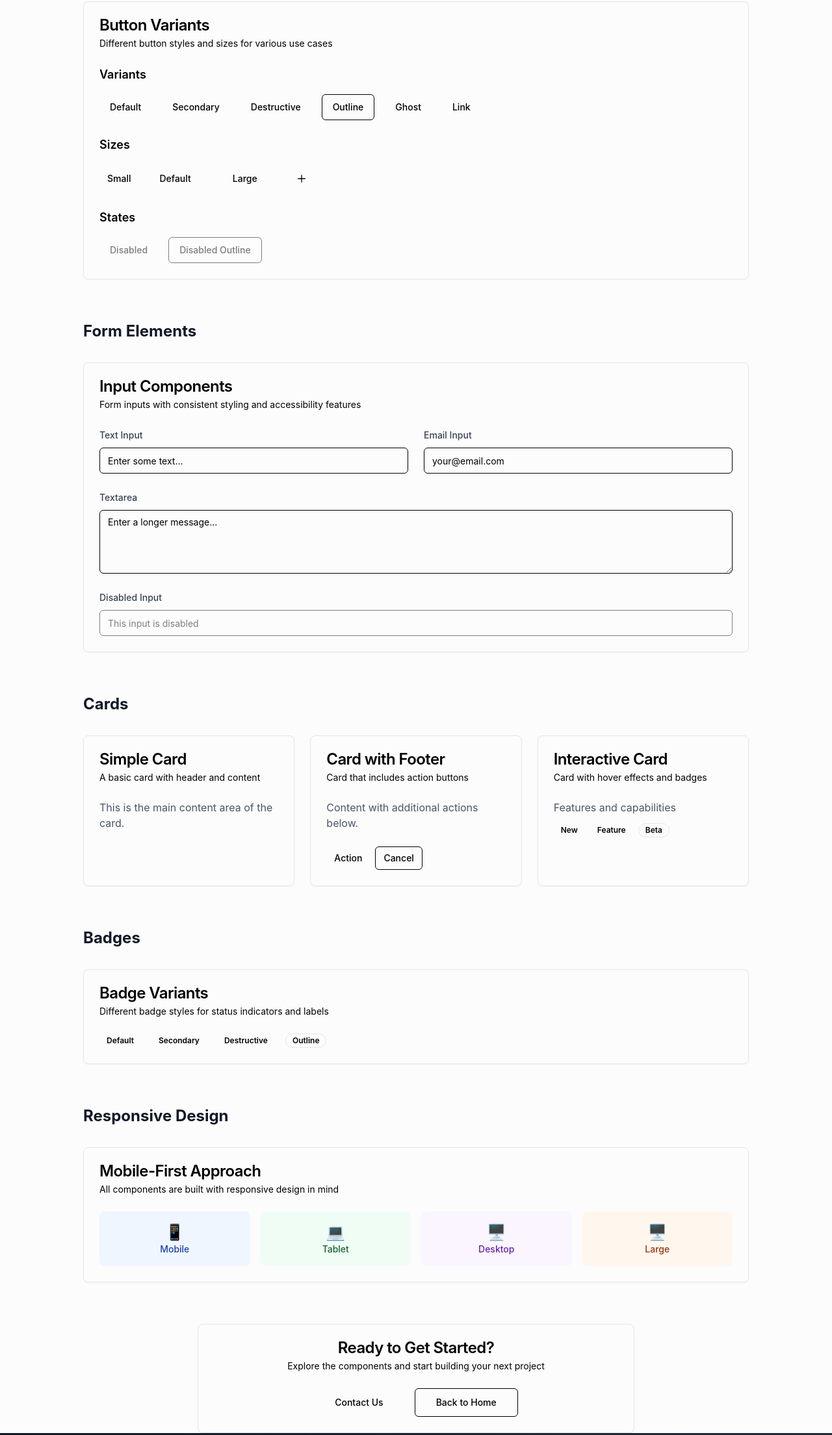
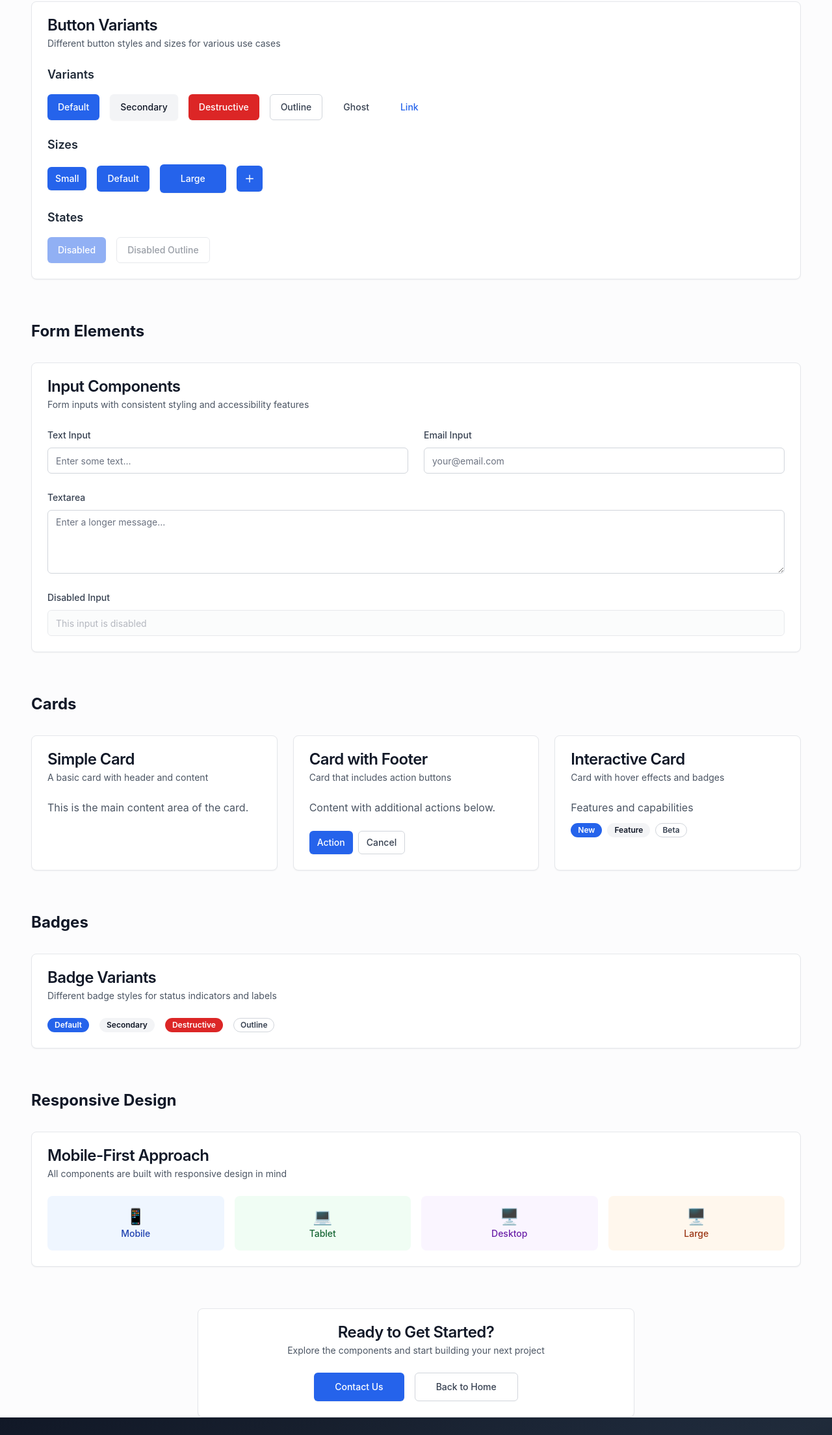
Before and after one commit to bpolitiadis/astro-leadwave-boilerplate, an Astro site: page /components in a window 1280 px wide. Shown: the part 335-2544 px from the top of the page at 65% size. Built offline with nearby package versions, Linux system fonts and the light colour scheme; Astro itself is replaced by a stand-in of ours.

Commit message:
feat: update UI components for improved styling and consistency
- Revise Badge, Button, Card, Input, Textarea components for enhanced visual appeal
- Update color schemes and hover effects for better user interaction
- Ensure consistent use of Tailwind utilities across components
- Adjust layout in components page for improved responsiveness

```diff
--- a/src/components/ui/Badge.astro
+++ b/src/components/ui/Badge.astro
@@ -9,13 +9,13 @@ const {
   class: className = ''
 } = Astro.props
 
-const baseClasses = 'inline-flex items-center rounded-full border px-2.5 py-0.5 text-xs font-semibold transition-colors focus:outline-none focus:ring-2 focus:ring-ring focus:ring-offset-2'
+const baseClasses = 'inline-flex items-center rounded-full border px-2.5 py-0.5 text-xs font-semibold transition-colors focus:outline-none focus:ring-2 focus:ring-blue-500 focus:ring-offset-2'
 
 const variants = {
-  default: 'border-transparent bg-primary text-primary-foreground hover:bg-primary/80',
-  secondary: 'border-transparent bg-secondary text-secondary-foreground hover:bg-secondary/80',
-  destructive: 'border-transparent bg-destructive text-destructive-foreground hover:bg-destructive/80',
-  outline: 'text-foreground'
+  default: 'border-transparent bg-blue-600 text-white hover:bg-blue-700',
+  secondary: 'border-transparent bg-gray-100 text-gray-900 hover:bg-gray-200',
+  destructive: 'border-transparent bg-red-600 text-white hover:bg-red-700',
+  outline: 'border-gray-300 bg-white text-gray-700 hover:bg-gray-50'
 }
 
 const classes = `${baseClasses} ${variants[variant]} ${className}`
--- a/src/components/ui/Button.astro
+++ b/src/components/ui/Button.astro
@@ -24,15 +24,15 @@ const {
   ...rest
 } = Astro.props
 
-const baseClasses = 'inline-flex items-center justify-center whitespace-nowrap rounded-md text-sm font-medium ring-offset-background transition-colors focus-visible:outline-none focus-visible:ring-2 focus-visible:ring-ring focus-visible:ring-offset-2 disabled:pointer-events-none disabled:opacity-50'
+const baseClasses = 'inline-flex items-center justify-center whitespace-nowrap rounded-md text-sm font-medium transition-colors focus-visible:outline-none focus-visible:ring-2 focus-visible:ring-blue-500 focus-visible:ring-offset-2 disabled:pointer-events-none disabled:opacity-50'
 
 const variants: Record<ButtonVariant, string> = {
-  default: 'bg-primary text-primary-foreground hover:bg-primary/90',
-  destructive: 'bg-destructive text-destructive-foreground hover:bg-destructive/90',
-  outline: 'border border-input bg-background hover:bg-accent hover:text-accent-foreground',
-  secondary: 'bg-secondary text-secondary-foreground hover:bg-secondary/80',
-  ghost: 'hover:bg-accent hover:text-accent-foreground',
-  link: 'text-primary underline-offset-4 hover:underline'
+  default: 'bg-blue-600 text-white hover:bg-blue-700 shadow-sm',
+  destructive: 'bg-red-600 text-white hover:bg-red-700 shadow-sm',
+  outline: 'border border-gray-300 bg-white text-gray-700 hover:bg-gray-50 hover:border-gray-400',
+  secondary: 'bg-gray-100 text-gray-900 hover:bg-gray-200 shadow-sm',
+  ghost: 'text-gray-700 hover:bg-gray-100',
+  link: 'text-blue-600 underline-offset-4 hover:underline'
 }
 
 const sizes: Record<ButtonSize, string> = {
--- a/src/components/ui/Card.astro
+++ b/src/components/ui/Card.astro
@@ -4,7 +4,7 @@ export interface Props {
 }
 
 const { class: className = '' } = Astro.props
-const baseClasses = 'rounded-lg border bg-card text-card-foreground shadow-sm'
+const baseClasses = 'rounded-lg border border-gray-200 bg-white text-gray-900 shadow-sm'
 const classes = `${baseClasses} ${className}`
 ---
 
--- a/src/components/ui/CardDescription.astro
+++ b/src/components/ui/CardDescription.astro
@@ -4,7 +4,7 @@ export interface Props {
 }
 
 const { class: className = '' } = Astro.props
-const baseClasses = 'text-sm text-muted-foreground'
+const baseClasses = 'text-sm text-gray-600'
 const classes = `${baseClasses} ${className}`
 ---
 
--- a/src/components/ui/Input.astro
+++ b/src/components/ui/Input.astro
@@ -26,7 +26,7 @@ const {
   ...rest
 } = Astro.props
 
-const baseClasses = 'flex h-10 w-full rounded-md border border-input bg-background px-3 py-2 text-sm ring-offset-background file:border-0 file:bg-transparent file:text-sm file:font-medium placeholder:text-muted-foreground focus-visible:outline-none focus-visible:ring-2 focus-visible:ring-ring focus-visible:ring-offset-2 disabled:cursor-not-allowed disabled:opacity-50'
+const baseClasses = 'flex h-10 w-full rounded-md border border-gray-300 bg-white px-3 py-2 text-sm text-gray-900 placeholder:text-gray-500 focus:outline-none focus:ring-2 focus:ring-blue-500 focus:border-blue-500 disabled:cursor-not-allowed disabled:opacity-50 disabled:bg-gray-50'
 const classes = `${baseClasses} ${className}`
 ---
 
--- a/src/components/ui/Textarea.astro
+++ b/src/components/ui/Textarea.astro
@@ -26,7 +26,7 @@ const {
   ...rest
 } = Astro.props
 
-const baseClasses = 'flex min-h-[80px] w-full rounded-md border border-input bg-background px-3 py-2 text-sm ring-offset-background placeholder:text-muted-foreground focus-visible:outline-none focus-visible:ring-2 focus-visible:ring-ring focus-visible:ring-offset-2 disabled:cursor-not-allowed disabled:opacity-50'
+const baseClasses = 'flex min-h-[80px] w-full rounded-md border border-gray-300 bg-white px-3 py-2 text-sm text-gray-900 placeholder:text-gray-500 focus:outline-none focus:ring-2 focus:ring-blue-500 focus:border-blue-500 disabled:cursor-not-allowed disabled:opacity-50 disabled:bg-gray-50'
 const classes = `${baseClasses} ${className}`
 ---
 
--- a/src/pages/components.astro
+++ b/src/pages/components.astro
@@ -5,7 +5,7 @@ import { Button, Input, Textarea, Card, CardHeader, CardTitle, CardDescription,
 
 <Layout title="UI Components - Astro Tailwind Boilerplate">
   <div class="min-h-screen bg-gray-50/50 section-padding">
-    <div class="container-custom px-32">
+    <div class="container-custom px-4 sm:px-6 lg:px-8 xl:px-12 2xl:px-16">
       <!-- Header -->
       <div class="text-center mb-16">
         <h1 class="text-4xl sm:text-5xl font-bold text-gray-900 mb-6">UI Components</h1>
@@ -25,7 +25,7 @@ import { Button, Input, Textarea, Card, CardHeader, CardTitle, CardDescription,
           </CardHeader>
           <CardContent class="space-y-6">
             <div class="space-y-4">
-              <h3 class="text-lg font-semibold">Variants</h3>
+              <h3 class="text-lg font-semibold text-gray-800">Variants</h3>
               <div class="flex flex-wrap gap-4">
                 <Button variant="default">Default</Button>
                 <Button variant="secondary">Secondary</Button>
@@ -37,7 +37,7 @@ import { Button, Input, Textarea, Card, CardHeader, CardTitle, CardDescription,
             </div>
 
             <div class="space-y-4">
-              <h3 class="text-lg font-semibold">Sizes</h3>
+              <h3 class="text-lg font-semibold text-gray-800">Sizes</h3>
               <div class="flex flex-wrap items-center gap-4">
                 <Button size="sm">Small</Button>
                 <Button size="default">Default</Button>
@@ -51,7 +51,7 @@ import { Button, Input, Textarea, Card, CardHeader, CardTitle, CardDescription,
             </div>
 
             <div class="space-y-4">
-              <h3 class="text-lg font-semibold">States</h3>
+              <h3 class="text-lg font-semibold text-gray-800">States</h3>
               <div class="flex flex-wrap gap-4">
                 <Button disabled>Disabled</Button>
                 <Button variant="outline" disabled>Disabled Outline</Button>
@@ -103,7 +103,7 @@ import { Button, Input, Textarea, Card, CardHeader, CardTitle, CardDescription,
       <section class="mb-16">
         <h2 class="text-2xl font-bold text-gray-900 mb-8">Cards</h2>
         <div class="grid grid-cols-1 md:grid-cols-2 lg:grid-cols-3 gap-6">
-          <Card>
+          <Card class="hover:shadow-lg transition-shadow duration-200">
             <CardHeader>
               <CardTitle>Simple Card</CardTitle>
               <CardDescription>A basic card with header and content</CardDescription>
@@ -113,7 +113,7 @@ import { Button, Input, Textarea, Card, CardHeader, CardTitle, CardDescription,
             </CardContent>
           </Card>
 
-          <Card>
+          <Card class="hover:shadow-lg transition-shadow duration-200">
             <CardHeader>
               <CardTitle>Card with Footer</CardTitle>
               <CardDescription>Card that includes action buttons</CardDescription>
@@ -127,7 +127,7 @@ import { Button, Input, Textarea, Card, CardHeader, CardTitle, CardDescription,
             </CardFooter>
           </Card>
 
-          <Card>
+          <Card class="hover:shadow-lg transition-shadow duration-200">
             <CardHeader>
               <CardTitle>Interactive Card</CardTitle>
               <CardDescription>Card with hover effects and badges</CardDescription>
@@ -175,19 +175,19 @@ import { Button, Input, Textarea, Card, CardHeader, CardTitle, CardDescription,
           </CardHeader>
           <CardContent>
             <div class="grid grid-cols-1 sm:grid-cols-2 lg:grid-cols-4 gap-4">
-              <div class="text-center p-4 bg-blue-50 rounded-lg">
+              <div class="text-center p-4 bg-blue-50 rounded-lg hover:bg-blue-100 transition-colors duration-200">
                 <div class="text-2xl font-bold text-blue-600">📱</div>
                 <div class="text-sm font-medium text-blue-800">Mobile</div>
               </div>
-              <div class="text-center p-4 bg-green-50 rounded-lg">
+              <div class="text-center p-4 bg-green-50 rounded-lg hover:bg-green-100 transition-colors duration-200">
                 <div class="text-2xl font-bold text-green-600">💻</div>
                 <div class="text-sm font-medium text-green-800">Tablet</div>
               </div>
-              <div class="text-center p-4 bg-purple-50 rounded-lg">
+              <div class="text-center p-4 bg-purple-50 rounded-lg hover:bg-purple-100 transition-colors duration-200">
                 <div class="text-2xl font-bold text-purple-600">🖥️</div>
                 <div class="text-sm font-medium text-purple-800">Desktop</div>
               </div>
-              <div class="text-center p-4 bg-orange-50 rounded-lg">
+              <div class="text-center p-4 bg-orange-50 rounded-lg hover:bg-orange-100 transition-colors duration-200">
                 <div class="text-2xl font-bold text-orange-600">🖥️</div>
                 <div class="text-sm font-medium text-orange-800">Large</div>
               </div>
@@ -205,10 +205,10 @@ import { Button, Input, Textarea, Card, CardHeader, CardTitle, CardDescription,
           </CardHeader>
           <CardContent>
             <div class="flex flex-col sm:flex-row gap-4 justify-center">
-              <Button as="a" href="/contact" variant="default" size="lg">
+              <Button variant="default" size="lg">
                 Contact Us
               </Button>
-              <Button as="a" href="/" variant="outline" size="lg">
+              <Button variant="outline" size="lg">
                 Back to Home
               </Button>
             </div>
```
